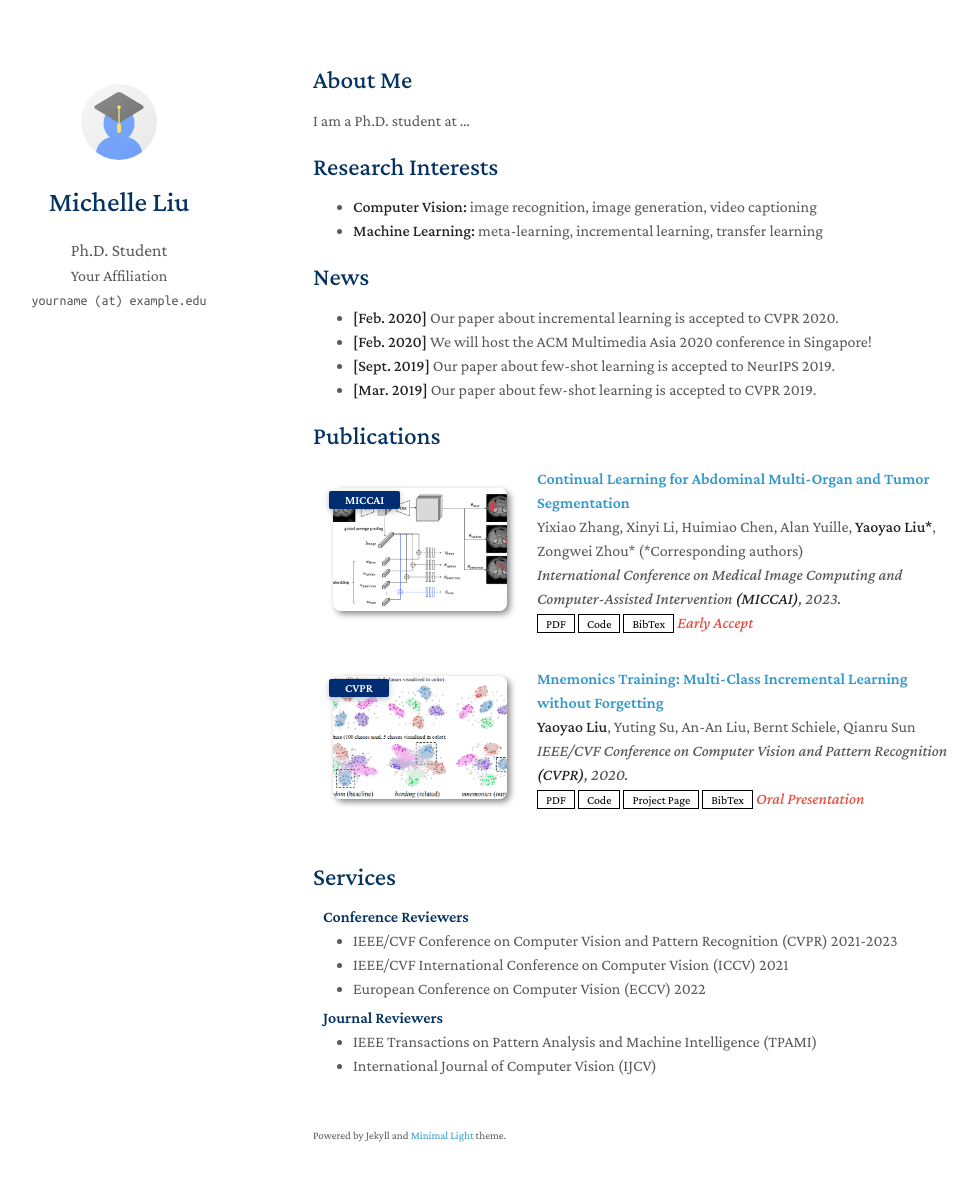
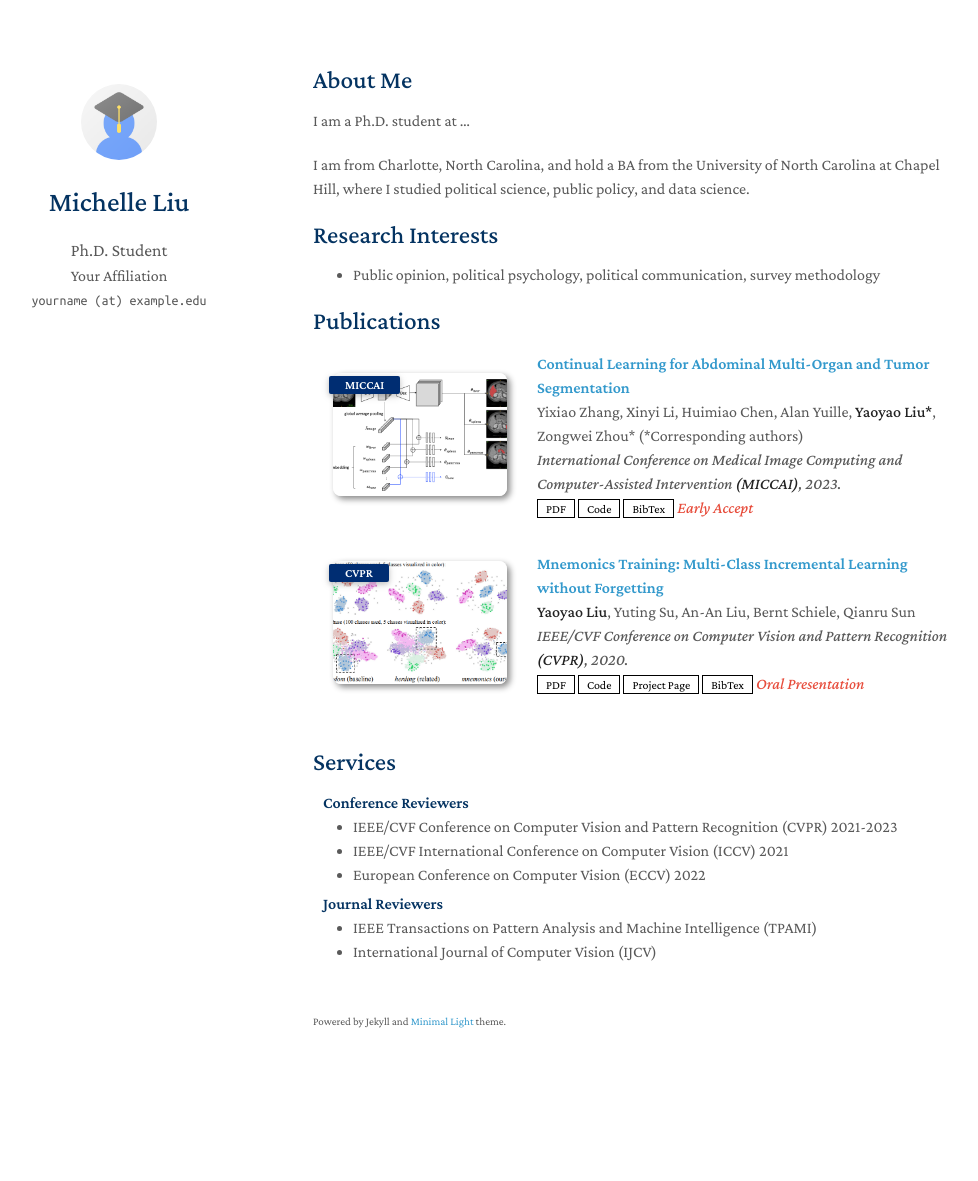
Before and after one commit to liu-mich/liu-mich.github.io, a Jekyll site: the page built from index.md, in a window 1280 px wide and 1216 px high. Shown: the top 1181 px of the window, without its empty margins (157-1135 px from the left). Built offline with Jekyll 4.4.1, drawn with Linux system fonts in a browser that asks for light colours; a style sheet for code colours, icons or effects is not loaded; our own code applies the rules of GitHub Pages for plain Markdown files.

Commit message:
Update index.md

```diff
--- a/index.md
+++ b/index.md
@@ -6,17 +6,11 @@
 
 I am a Ph.D. student at ...
 
+I am from Charlotte, North Carolina, and hold a BA from the University of North Carolina at Chapel Hill, where I studied political science, public policy, and data science.
+
 ## Research Interests
 
-- **Computer Vision:** image recognition, image generation, video captioning
-- **Machine Learning:** meta-learning, incremental learning, transfer learning
-
-## News
-
-- **[Feb. 2020]** Our paper about incremental learning is accepted to CVPR 2020.
-- **[Feb. 2020]** We will host the ACM Multimedia Asia 2020 conference in Singapore!
-- **[Sept. 2019]** Our paper about few-shot learning is accepted to NeurIPS 2019.
-- **[Mar. 2019]** Our paper about few-shot learning is accepted to CVPR 2019.
+- Public opinion, political psychology, political communication, survey methodology
 
 {% include_relative _includes/publications.md %}
 
```
